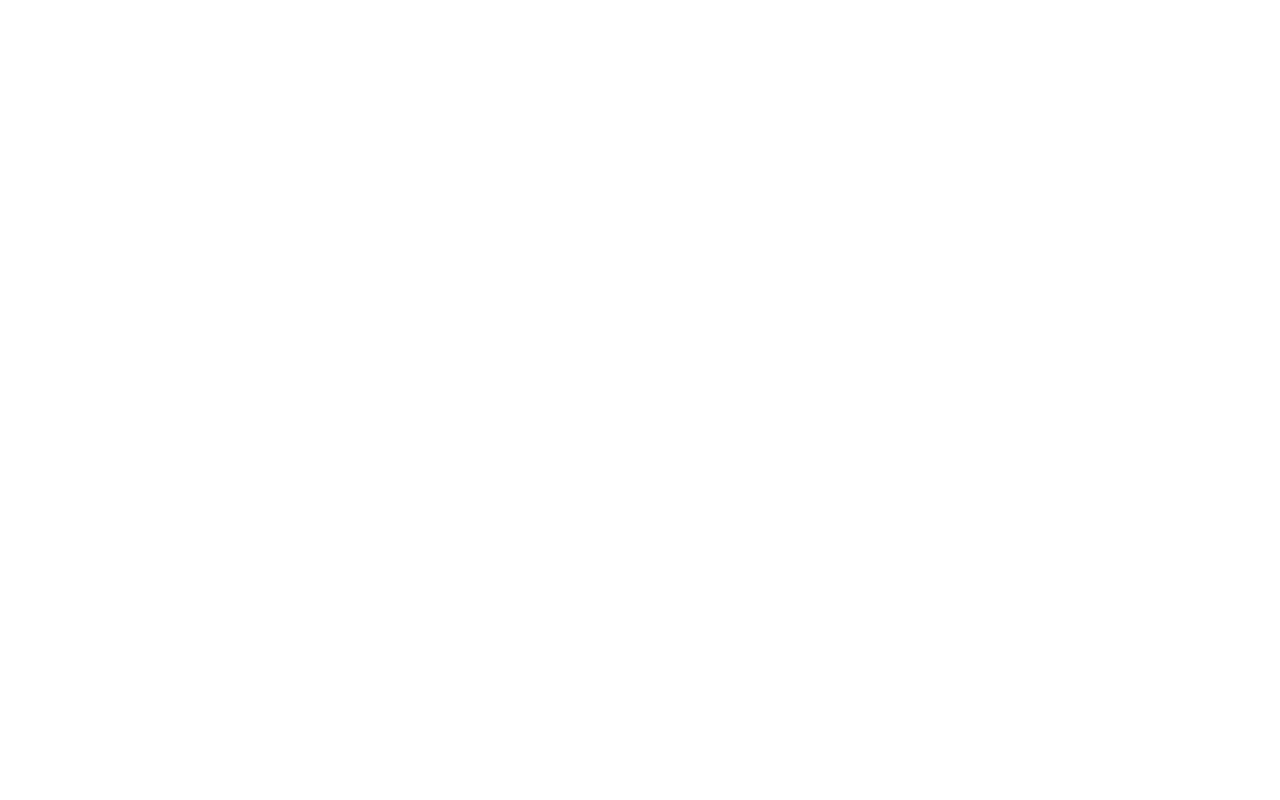
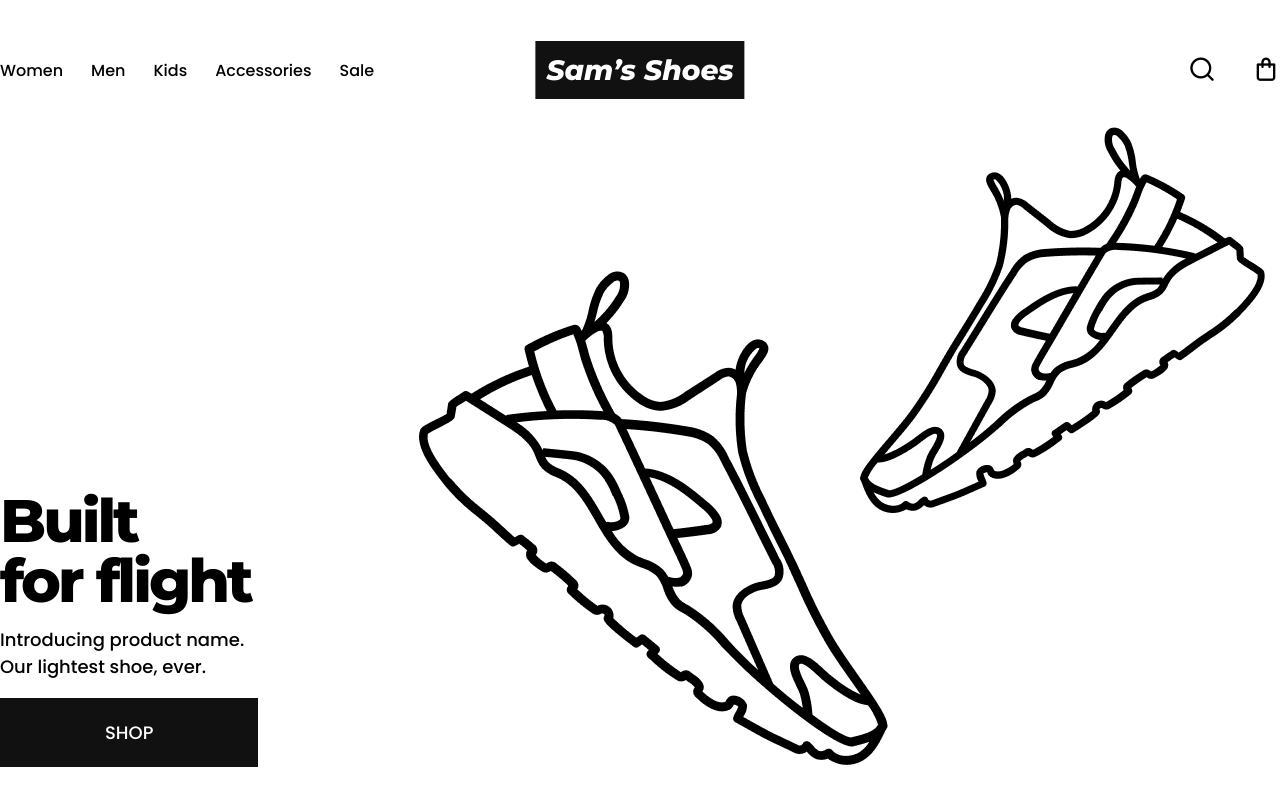
Before and after one commit to deok222/Shoes, a plain HTML site: page index.html in a window 1280 px wide. Shown: the top 800 px of the page. Drawn offline with nearby package versions, Linux system fonts and the light colour scheme.

Commit message:
product_css

```diff
--- a/css/main.css
+++ b/css/main.css
@@ -0,0 +1,149 @@
+@import url("https://fonts.googleapis.com/css2?family=Montserrat:ital,wght@0,800;1,800&family=Poppins:wght@500&display=swap");
+
+* {
+  margin: 0;
+  padding: 0;
+  box-sizing: border-box;
+}
+
+a {
+  color: inherit;
+  text-decoration: none;
+}
+
+ul {
+  list-style: none;
+}
+
+body {
+  font-family: "Poppins", sans-serif;
+  font-weight: 500;
+}
+
+.container {
+  width: 1280px;
+  margin: 0 auto;
+  padding: 40px 0;
+}
+
+/* top */
+.top {
+  height: 60px;
+  display: flex;
+  align-items: center;
+  justify-content: space-between;
+  position: relative;
+}
+
+.nav {
+  display: flex;
+  gap: 28px;
+}
+
+.nav a {
+  padding: 14px 0;
+  /* background-color: red; */
+}
+
+.nav a:hover {
+  text-decoration: underline;
+}
+
+.logo {
+  position: absolute;
+  top: 50%;
+  left: 50%;
+  transform: translate(-50%, -50%);
+  font-size: 28px;
+  font-family: "Montserrat", sans-serif;
+  font-weight: 800;
+  font-style: italic;
+  background-color: #111111;
+  color: #fff;
+  padding: 12px 11px;
+  margin-bottom: 40px;
+}
+
+.top_menu {
+  font-size: 28px;
+  display: flex;
+  gap: 36px;
+}
+
+/* slide */
+.slide {
+  height: 640px;
+  margin-bottom: 98px;
+  background: url(../images/shoes.png) no-repeat;
+  background-position: right -50px;
+  margin-top: 27px;
+  position: relative;
+}
+
+.slide .info {
+  display: flex;
+  flex-direction: column;
+  position: absolute;
+  bottom: 0;
+  left: 0;
+}
+
+.slide .info h2 {
+  font-size: 60px;
+  font-weight: 800;
+  font-family: "Montserrat", sans-serif;
+  width: 257px;
+  letter-spacing: -3px;
+  /* letter spacing 한 글자 사이의 거리 */
+  line-height: 1;
+}
+
+.slide .info p {
+  font-size: 18px;
+  font-family: "Poppins", sans-serif;
+  font-weight: 500;
+  width: 257px;
+  margin: 15px 0 18px 0;
+}
+
+.slide .info .btn {
+  color: #fff;
+  background-color: #111111;
+  border: 1px solid #111111;
+  padding: 20px 104px;
+  font-family: "Poppins", sans-serif;
+  font-weight: 500;
+  font-size: 18px;
+}
+
+/* prodct_01 */
+.product_01 {
+  display: flex;
+  align-items: center;
+  justify-content: space-between;
+  margin-bottom: 130px;
+}
+
+.product_01 .box {
+  display: flex;
+  flex-direction: column;
+  justify-content: space-between;
+  width: 632px;
+  height: 642px;
+  background-color: #111111;
+  padding: 48px 0px 37px 50px;
+}
+
+.product_01 .box h2 {
+  font-size: 40px;
+  font-family: "Montserrat", sans-serif;
+  font-weight: 800;
+  color: #fff;
+}
+
+.product_01 .box a {
+  font-size: 30px;
+  font-family: "Poppins", sans-serif;
+  font-weight: 500;
+  color: #fff;
+}
--- a/index.html
+++ b/index.html
@@ -5,8 +5,66 @@
     <meta http-equiv="X-UA-Compatible" content="IE=edge" />
     <meta name="viewport" content="width=device-width, initial-scale=1.0" />
     <title>Shoes</title>
+    <link
+      rel="stylesheet"
+      href="https://unicons.iconscout.com/release/v4.0.0/css/line.css"
+    />
+    <link rel="stylesheet" href="./css/main.css" />
   </head>
   <body>
-    <div class="container"></div>
+    <div class="wrapper">
+      <div class="container">
+        <div class="top">
+          <ul class="nav">
+            <li><a href="#x">Women</a></li>
+            <li><a href="#x">Men</a></li>
+            <li><a href="#x">Kids</a></li>
+            <li><a href="#x">Accessories</a></li>
+            <li><a href="#x">Sale</a></li>
+          </ul>
+
+          <div class="logo">
+            <a href="#x">Sam’s Shoes</a>
+          </div>
+
+          <div class="top_menu">
+            <a href="#x"><i class="uil uil-search"></i></a>
+            <a href="#x"><i class="uil uil-shopping-bag"></i></a>
+          </div>
+        </div>
+
+        <div class="slide">
+          <div class="info">
+            <h2>Built<br />for flight</h2>
+            <p>
+              Introducing product name.<br />
+              Our lightest shoe, ever.
+            </p>
+            <a class="btn" href="#x">SHOP</a>
+          </div>
+        </div>
+        <div class="product_01">
+          <div class="box">
+            <h2>Women</h2>
+            <a href="#x">Shop now <i class="uil uil-angle-right-b"></i></a>
+          </div>
+
+          <div class="box">
+            <h2>Men</h2>
+            <a href="#x">Shop now <i class="uil uil-angle-right-b"></i></a>
+          </div>
+        </div>
+        <div class="new">box 4</div>
+        <div class="hot">box 4</div>
+        <div class="join">mail addr</div>
+      </div>
+
+      <div class="footer">
+        <div class="container">
+          <div class="footer_menu">footer menus</div>
+          <div class="copyright">copyright</div>
+        </div>
+      </div>
+    </div>
   </body>
 </html>
```
